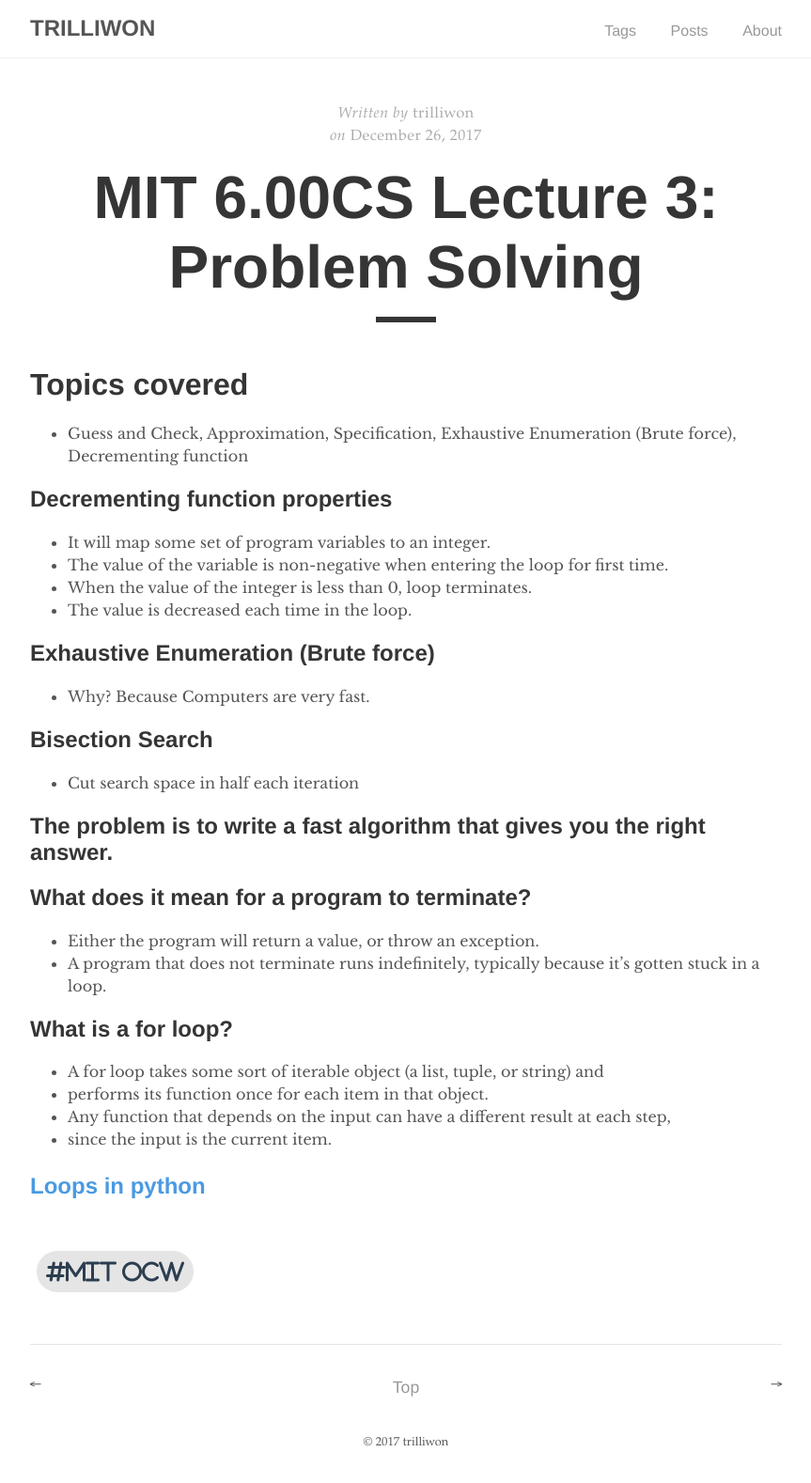
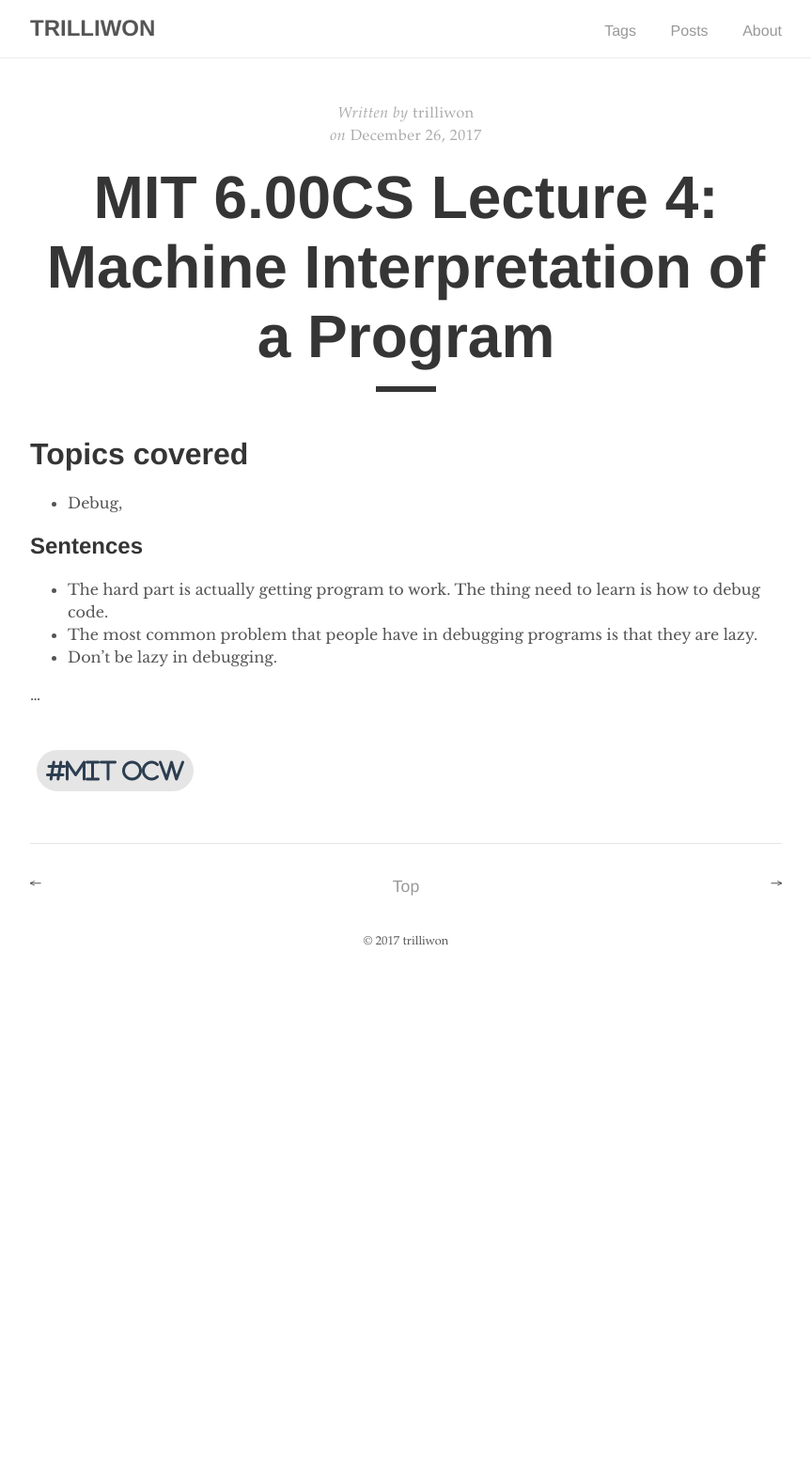
Before and after one commit to trilliwon/ABL, a Jekyll site: the page built from _posts/2017-12-26-mit-6.00cs.md, in a window 1280 px wide. Shown: the whole page at 94% size, without its empty margins (208-1071 px from the left). Built offline with Jekyll 4.4.1, drawn with Linux system fonts in a browser that asks for light colours; nearby versions of some CDN libraries; after the commit the page ends 1045 px from its top, so only the background shows below that.

Commit message:
Tue Dec 26 22:11:01 KST 2017

```diff
--- a/_posts/2017-12-26-mit-6.00cs.md
+++ b/_posts/2017-12-26-mit-6.00cs.md
@@ -1,35 +1,16 @@
 ---
 layout: post
-title:  "MIT 6.00CS Lecture 3: Problem Solving"
-date:   2017-12-26 21:00:00 +0900
+title:  "MIT 6.00CS Lecture 4: Machine Interpretation of a Program"
+date:   2017-12-26 22:00:00 +0900
 tag: MIT OCW
 ---
 
 # Topics covered
- - Guess and Check, Approximation, Specification, Exhaustive Enumeration (Brute force), Decrementing function
+  - Debug,
 
-## Decrementing function properties
-  - It will map some set of program variables to an integer.
-  - The value of the variable is non-negative when entering the loop for first time.
-  - When the value of the integer is less than 0, loop terminates.
-  - The value is decreased each time in the loop.
+## Sentences
+  - The hard part is actually getting program to work. The thing need to learn is how to debug code.
+  - The most common problem that people have in debugging programs is that they are lazy.
+  - Don't be lazy in debugging.
 
-## Exhaustive Enumeration (Brute force)
-  - Why? Because Computers are very fast.
-
-## Bisection Search
-  - Cut search space in half each iteration
-
-## The problem is to write a fast algorithm that gives you the right answer.
-
-## What does it mean for a program to terminate?
-  - Either the program will return a value, or throw an exception.
-  - A program that does not terminate runs indefinitely, typically because it's gotten stuck in a loop.
-
-## What is a for loop?
-  - A for loop takes some sort of iterable object (a list, tuple, or string) and
-  - performs its function once for each item in that object.
-  - Any function that depends on the input can have a different result at each step,
-  - since the input is the current item.
-
-## [Loops in python](https://opentechschool.github.io/python-beginners/en/loops.html)
+...
```
